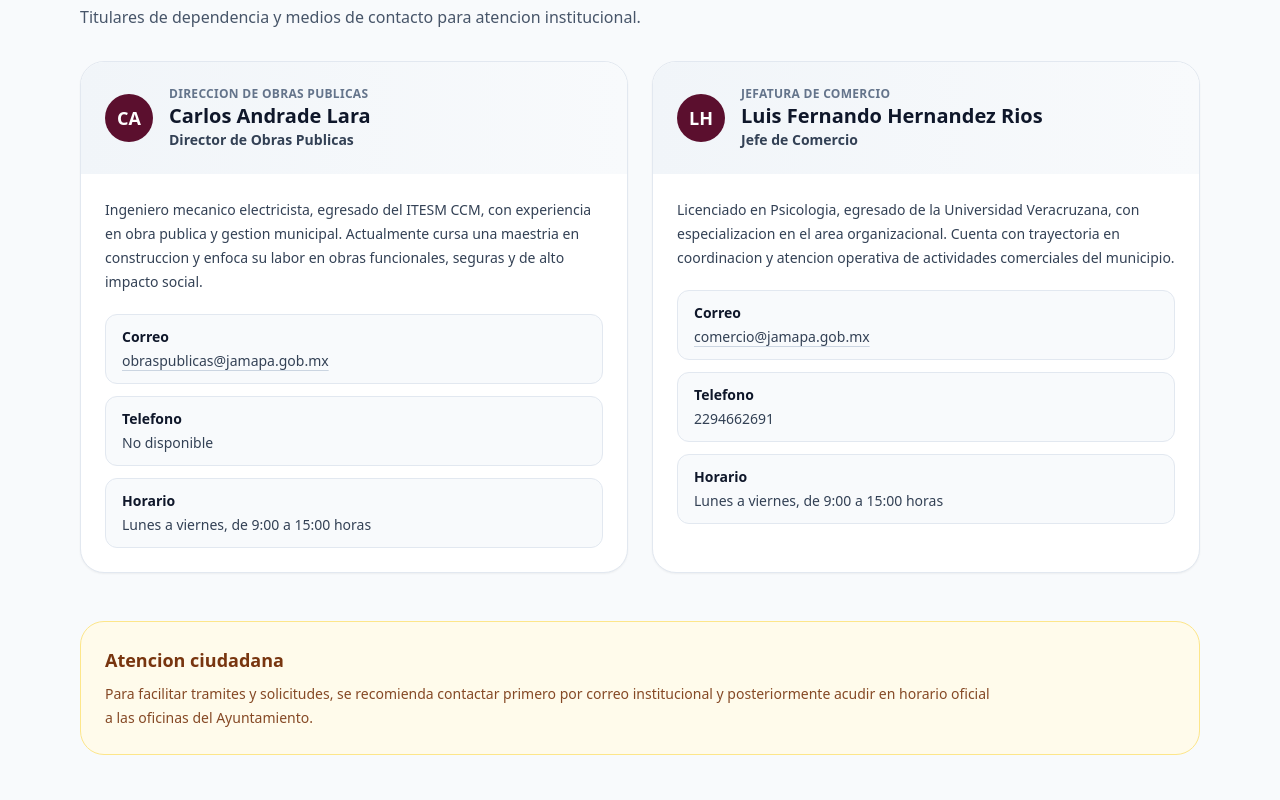
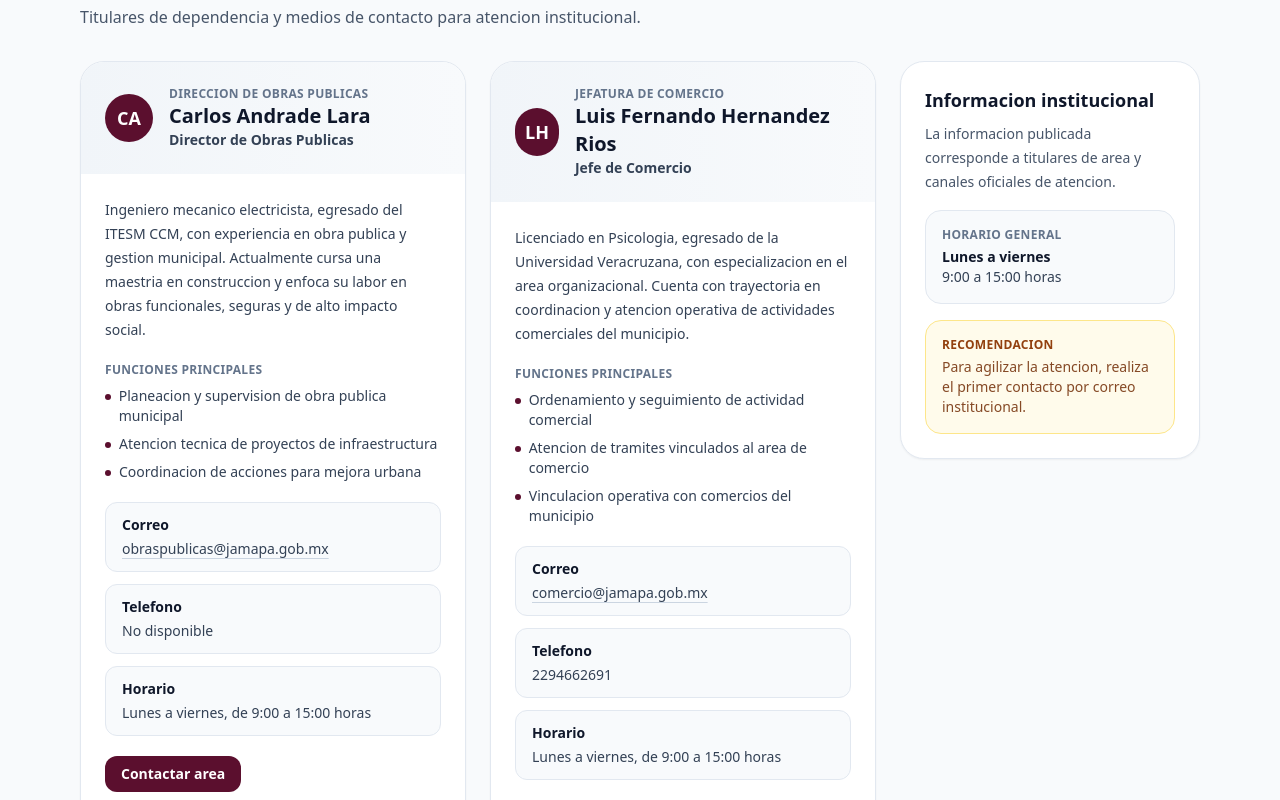
Before and after one commit to HectorGam2990/jamapa-web, a Next.js app: page /gobierno in a window 1280 px wide. Shown: the part 540-1340 px from the top of the page. Built offline with nearby package versions, Linux system fonts and the light colour scheme.

Commit message:
Refina directorio de Gobierno con panel institucional y funciones por area

```diff
--- a/src/app/gobierno/page.tsx
+++ b/src/app/gobierno/page.tsx
@@ -7,6 +7,7 @@ type GovernmentProfile = {
   telefono?: string;
   horario: string;
   iniciales: string;
+  funciones: string[];
 };
 
 const governmentProfiles: GovernmentProfile[] = [
@@ -19,6 +20,11 @@ const governmentProfiles: GovernmentProfile[] = [
     correo: "obraspublicas@jamapa.gob.mx",
     horario: "Lunes a viernes, de 9:00 a 15:00 horas",
     iniciales: "CA",
+    funciones: [
+      "Planeacion y supervision de obra publica municipal",
+      "Atencion tecnica de proyectos de infraestructura",
+      "Coordinacion de acciones para mejora urbana",
+    ],
   },
   {
     area: "Jefatura de Comercio",
@@ -30,6 +36,11 @@ const governmentProfiles: GovernmentProfile[] = [
     telefono: "2294662691",
     horario: "Lunes a viernes, de 9:00 a 15:00 horas",
     iniciales: "LH",
+    funciones: [
+      "Ordenamiento y seguimiento de actividad comercial",
+      "Atencion de tramites vinculados al area de comercio",
+      "Vinculacion operativa con comercios del municipio",
+    ],
   },
 ];
 
@@ -90,7 +101,8 @@ export default function GobiernoPage() {
           </p>
         </div>
 
-        <div className="mt-8 grid gap-6 lg:grid-cols-2">
+        <div className="mt-8 grid gap-6 xl:grid-cols-[minmax(0,1fr)_300px]">
+          <div className="grid gap-6 lg:grid-cols-2">
             {governmentProfiles.map((profile) => (
               <article
                 key={profile.correo}
@@ -120,6 +132,20 @@ export default function GobiernoPage() {
                     {profile.resumen}
                   </p>
 
+                  <div className="mt-5">
+                    <p className="text-xs font-bold uppercase tracking-wide text-slate-500">
+                      Funciones principales
+                    </p>
+                    <ul className="mt-2 space-y-2 text-sm text-slate-700">
+                      {profile.funciones.map((funcion) => (
+                        <li key={funcion} className="flex gap-2">
+                          <span className="mt-2 h-1.5 w-1.5 rounded-full bg-[#5b0f2e]" />
+                          <span>{funcion}</span>
+                        </li>
+                      ))}
+                    </ul>
+                  </div>
+
                   <dl className="mt-5 space-y-3 text-sm">
                     <div className="rounded-xl border border-slate-200 bg-slate-50 px-4 py-3">
                       <dt className="font-semibold text-slate-900">Correo</dt>
@@ -143,9 +169,47 @@ export default function GobiernoPage() {
                       <dd className="mt-1 text-slate-700">{profile.horario}</dd>
                     </div>
                   </dl>
+
+                  <div className="mt-5">
+                    <a
+                      href={`mailto:${profile.correo}`}
+                      className="inline-flex items-center justify-center rounded-xl bg-[#5b0f2e] px-4 py-2 text-sm font-semibold text-white transition hover:bg-[#4b0d26]"
+                    >
+                      Contactar area
+                    </a>
+                  </div>
                 </div>
               </article>
             ))}
+          </div>
+
+          <aside className="h-fit rounded-3xl border border-slate-200 bg-white p-6 shadow-sm xl:sticky xl:top-24">
+            <h3 className="text-lg font-extrabold text-slate-900">
+              Informacion institucional
+            </h3>
+            <p className="mt-2 text-sm leading-6 text-slate-600">
+              La informacion publicada corresponde a titulares de area y
+              canales oficiales de atencion.
+            </p>
+            <div className="mt-4 rounded-2xl border border-slate-200 bg-slate-50 p-4">
+              <p className="text-xs font-bold uppercase tracking-wide text-slate-500">
+                Horario general
+              </p>
+              <p className="mt-1 text-sm font-semibold text-slate-900">
+                Lunes a viernes
+              </p>
+              <p className="text-sm text-slate-700">9:00 a 15:00 horas</p>
+            </div>
+            <div className="mt-4 rounded-2xl border border-amber-200 bg-amber-50 p-4">
+              <p className="text-xs font-bold uppercase tracking-wide text-amber-800">
+                Recomendacion
+              </p>
+              <p className="mt-1 text-sm text-amber-900/90">
+                Para agilizar la atencion, realiza el primer contacto por correo
+                institucional.
+              </p>
+            </div>
+          </aside>
         </div>
       </section>
 
```
Lines whose indentation alone changed are shown as unchanged.
